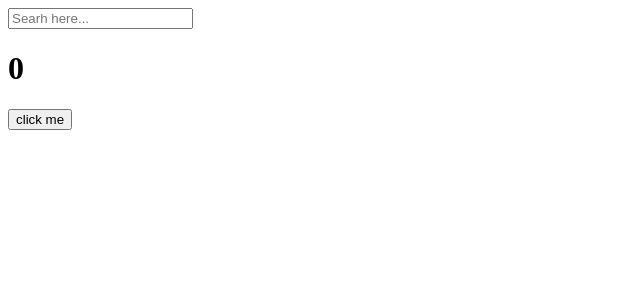
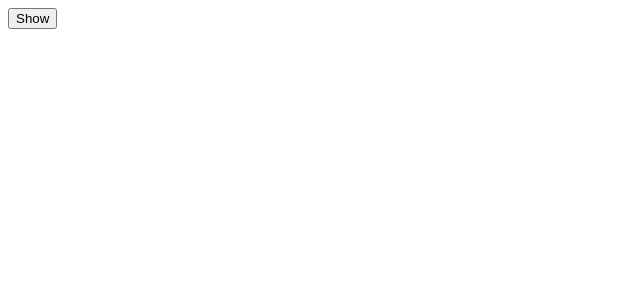
Before and after one commit to gwKainos/react-movie, a React (Create React App) app: page / in a window 1280 px wide. Shown: the top 300 px of the page, without its empty margins (0-640 px from the left). Built offline with nearby package versions, Linux system fonts and the light colour scheme.

Commit message:
6-4. Cleanup

```diff
--- a/src/App.js
+++ b/src/App.js
@@ -1,43 +1,23 @@
 import {useState, useEffect} from "react";
 
-function App() {
-  const [counter, setValue] = useState(0);
-  const [keyword, setKeyword] = useState("");
 
-  const onClick = () => {
-    setValue((prev) => prev + 1);
-  }
-
-  const onChange = (event) => {
-    setKeyword(event.target.value);
-  }
-
+function Hello() {
   useEffect(() => {
-    console.log("I run only once.");
+    console.log("hi :)");
+    return () => console.log("bye :(");
   }, []);
 
-  useEffect(() => {
-    console.log("I run when 'keyword' change");
-  }, [keyword]);
+  return <h1>Hello</h1>;
+}
 
-  useEffect(() => {
-    console.log("I run when 'counter' change");
-  }, [counter]);
-
-  useEffect(() => {
-    console.log("I run when 'counter AND keyword' change");
-  }, [counter, keyword]);
+function App() {
+  const [showing, setShowing] = useState(false);
+  const onClick = () => setShowing((prev) => !prev);
 
   return (
       <div className="App">
-        <input
-            value={keyword}
-            onChange={onChange}
-            type="text"
-            placeholder="Searh here..."
-        />
-        <h1> {counter} </h1>
-        <button onClick={onClick}> click me </button>
+        {showing ? <Hello /> : null}
+        <button onClick={onClick}> {showing ? "Hide" : "Show"} </button>
       </div>
   );
 }
```
Also changed, not shown: 1 other file (tests, documents, lock files or other folders).
